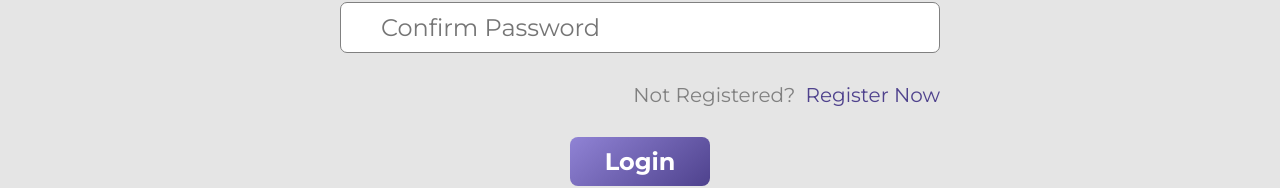
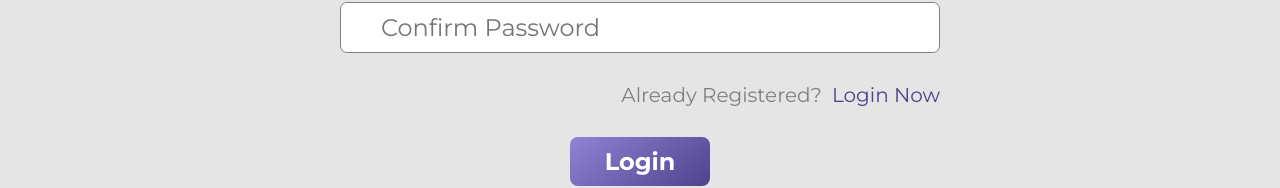
Before and after one commit to IbroTao/HealthCare, a React (Vite) app in the folder frontend/: page /login in a window 1280 px wide. Shown: the part 505-693 px from the top of the page. Built offline with nearby package versions, Linux system fonts and the light colour scheme; no server answers.

Commit message:
register page set up

```diff
--- a/frontend/src/pages/Login.jsx
+++ b/frontend/src/pages/Login.jsx
@@ -77,12 +77,12 @@ const Login = () => {
               flexDirection: "row",
             }}
           >
-            <p style={{ marginBottom: 0 }}>Not Registered?</p>
+            <p style={{ marginBottom: 0 }}>Already Registered?</p>
             <Link
               to={"/register"}
               style={{ textDecoration: "none", color: "#271776ca" }}
             >
-              Register Now
+              Login Now
             </Link>
           </div>
           <div style={{ justifyContent: "center", alignItems: "center" }}>
--- a/frontend/src/pages/Register.jsx
+++ b/frontend/src/pages/Register.jsx
@@ -36,6 +36,18 @@ const Register = () => {
       </div>
       <div>
         <input type="text" placeholder='Email' value={email} onChange={(e) => setEmail(e.target.value)}/>
+        <input type="password" placeholder='Password' value={password} onChange={(e) => setPassword(e.target.value)}/>
+      </div>
+      <div>
+        <input type="number" placeholder='NIC' value={nic} onChange={(e) => setNic(e.target.value)}/>
+        <input type="date" placeholder='Date Of Birth' value={dob} onChange={(e) => setDob(e.target.value)}/>
+      </div>
+      <div>
+        <select value={gender} onChange={(e) => setGender(e.target.value)}>
+          <option value="">Select Gender</option>
+          <option value="Male">Male</option>
+          <option value="Female">Female</option>
+        </select>
       </div>
     </form>
   </div>
```
